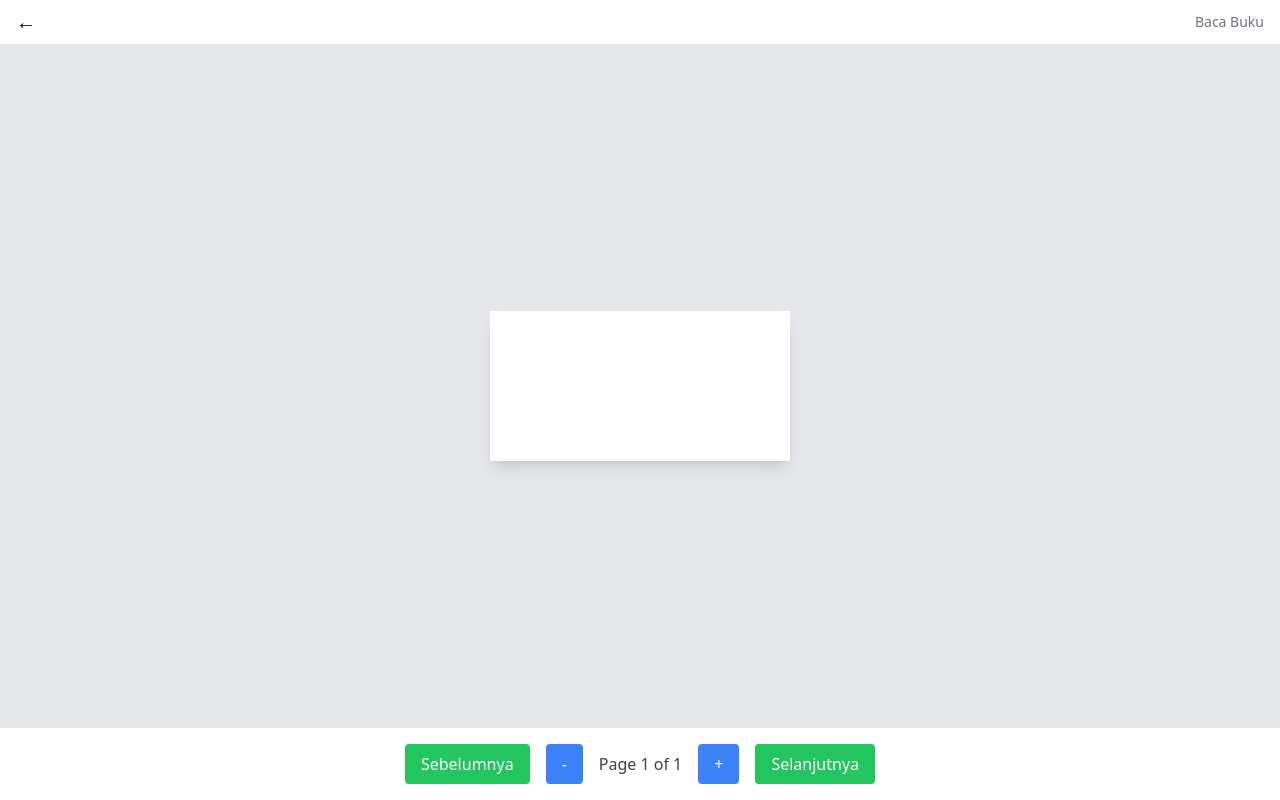
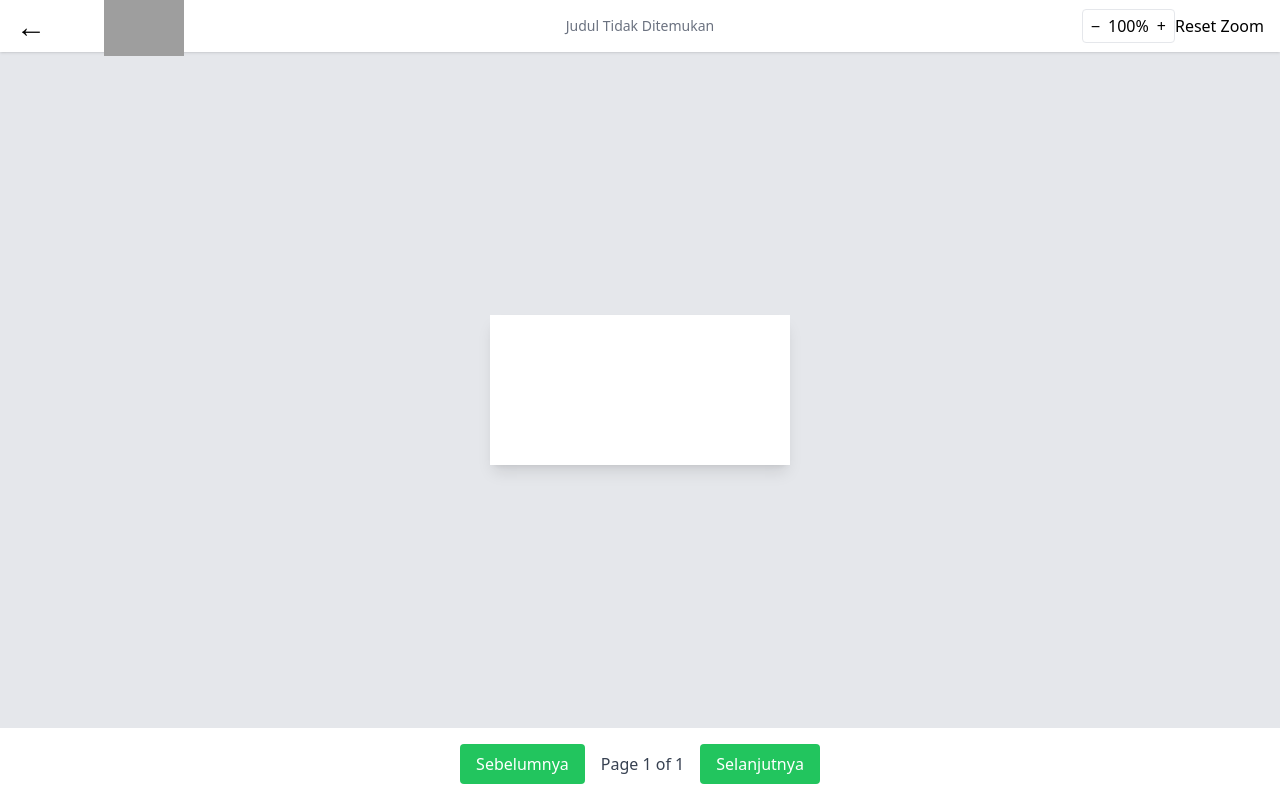
Before and after one commit to Cycoell/BacaPoint-Trial, a PHP site: page /pages/reading.php in a window 1280 px wide. Run offline with PHP 8.4, Linux system fonts and the light colour scheme; data comes from the database, SQL or seed files in the repository; a map, chart or similar area stays blank; style sheets or scripts are compiled from the project's sources; some libraries are stand-ins or nearby versions; grey boxes are pictures that could not be loaded.

Commit message:
update sore kedai 38

```diff
--- a/index.php
+++ b/index.php
@@ -26,8 +26,13 @@ $result = mysqli_query($conn, $query);
 
 
 </head>
-<body class="bg-slate-300">
+<body class="bg-slate-300 bg-no-repeat bg-cover relative" style="background-image: url('assets/buku.jpg')">
 
+  <!-- Overlay for blur effect -->
+  <div class="absolute inset-0 bg-black bg-opacity-50 backdrop-blur-sm"></div>
+
+  <!-- Main content -->
+  <div class="relative z-10">
     <!--LINK HEADER  -->
     <?php include 'library/header.php'; ?>
     <!--LINK HEADER  -->
@@ -54,8 +59,6 @@ $result = mysqli_query($conn, $query);
         </div>
       </div>
     </section>
-
-
 
     <!-- BAR SECTION -->
     <section class="mt-2">
@@ -96,5 +99,6 @@ $result = mysqli_query($conn, $query);
 
     <!--Link ke file JS -->
     <script src="src/main.js"></script>
+  </div>
 </body>
 </html>
--- a/pages/reading.php
+++ b/pages/reading.php
@@ -1,36 +1,29 @@
 <?php
 session_start();
-include '../db.php'; // Pastikan path ini benar sesuai dengan lokasi db.php
+include '../db.php'; // Pastikan path ini benar
 
-// Ambil ID buku dari query string
 $bookId = isset($_GET['id']) ? $_GET['id'] : 0;
+$filePath = '/bacapoint-trial/assets/buku/default.pdf';
+$judul = "Judul Tidak Ditemukan";
 
-// Pastikan ID valid
 if ($bookId > 0) {
-    // Query untuk mengambil path PDF berdasarkan ID menggunakan prepared statement
-    $sql = "SELECT pdf_path FROM book_list WHERE id = ?";
+    $sql = "SELECT pdf_path, judul FROM book_list WHERE id = ?";
     $stmt = $conn->prepare($sql);
     if ($stmt === false) {
         die('Prepare failed: ' . $conn->error);
     }
-    $stmt->bind_param("i", $bookId); // Bind parameter untuk ID
+    $stmt->bind_param("i", $bookId);
     $stmt->execute();
     $result = $stmt->get_result();
 
     if ($result->num_rows > 0) {
         $row = $result->fetch_assoc();
-        // Menambahkan path lengkap untuk mengakses file PDF
         $filePath = "/bacapoint-trial/" . $row['pdf_path'];
-    } else {
-        $filePath = '/bacapoint-trial/assets/buku/default.pdf'; // Jika tidak ditemukan, beri file default
+        $judul = $row['judul'];
     }
     $stmt->close();
-} else {
-    $filePath = '/bacapoint-trial/assets/buku/default.pdf'; // Jika ID tidak valid, beri file default
 }
-
 ?>
-
 <!DOCTYPE html>
 <html lang="id">
 <head>
@@ -38,130 +31,64 @@ if ($bookId > 0) {
   <meta name="viewport" content="width=device-width, initial-scale=1.0" />
   <title>BacaPoint</title>
 
-  <!--Link Icon  -->
+  <!-- Link Icon -->
   <?php include '../library/icon.php'; ?>
 
-  <!-- Link ke file CSS -->
+  <!-- Link ke css -->
   <link href="../css/styles.css" rel="stylesheet">
 
-  <!-- Link PDF.js -->
-  <script src="https://cdnjs.cloudflare.com/ajax/libs/pdf.js/3.4.120/pdf.min.js"></script>
+</head>
+<body class="bg-gray-300 font-sans w-screen h-screen overflow-hidden flex flex-col">
+  <div class="flex flex-col min-h-screen">
 
-</head>
-<body class="bg-gray-300 font-sans w-screen h-screen overflow-hidden">
-  <div class="flex flex-col h-screen">
     <!-- Header -->
-    <header class="bg-white px-4 py-2 flex justify-between items-center shadow">
-      <div class="flex flex-1 items-center space-x-2">
-        <button onclick="window.history.back()" class="text-xl font-bold">&larr;</button>
+    <header class="bg-white px-4 py-2 flex justify-between items-center shadow relative">
+      <div class="flex items-center space-x-2 flex-1">
+       <button onclick="window.history.back()" class="text-3xl font-bold">&larr;</button>
       </div>
-      <div class="text-center text-sm text-gray-500">Baca Buku</div>
+
+      <!-- Logo -->
+      <div class="w-20 h-24 left-16 ml-10 absolute">
+        <img src="../assets/logo_samping.png" alt="Logo" class="h-full w-full object-contain" />
+      </div>
+
+      <!-- Judul Buku dari Database -->
+      <div class="text-center text-sm text-gray-500 items-center absolute top-4 left-1/2 transform -translate-x-1/2">
+        <?php echo htmlspecialchars($judul); ?>
+      </div>
+
+      <!-- Zoom out & Zoom in -->
+      <div class="flex items-center space-x-2 flex-1 justify-end">
+        <div class="flex items-center border rounded px-2 py-1">
+          <button onclick="zoomOut()">−</button>
+          <span id="zoomLevel" class="px-2">100%</span>
+          <button onclick="zoomIn()">+</button>
+        </div>
+      </div>
+
+      <!-- Button reset zoom -->
+      <button onclick="resetZoom()">Reset Zoom</button>
+
     </header>
 
     <!-- PDF Viewer -->
-    <main id="pdfContainer" class="flex-grow bg-gray-200 overflow-auto flex justify-center items-center">
+    <main id="pdfContainer" data-filepath="<?php echo $filePath; ?>" class="flex-grow bg-gray-200 overflow-auto flex justify-center items-center">
       <canvas id="pdfCanvas" class="bg-white shadow-lg"></canvas>
     </main>
 
     <!-- Footer -->
     <footer class="bg-white p-4 flex justify-center items-center space-x-4">
       <button id="prevPage" class="bg-green-500 text-white px-4 py-2 rounded">Sebelumnya</button>
-      <button onclick="zoomOut()" class="bg-blue-500 text-white px-4 py-2 rounded">-</button>
       <span id="pageInfo" class="text-gray-700">Page 1 of 1</span>
-      <button onclick="zoomIn()" class="bg-blue-500 text-white px-4 py-2 rounded">+</button>
       <button id="nextPage" class="bg-green-500 text-white px-4 py-2 rounded">Selanjutnya</button>
     </footer>
   </div>
 
-  <script>
-    let pdfDoc = null,
-        pageNum = 1,
-        scale = 1.5,
-        pageRendering = false,
-        canvas = document.getElementById("pdfCanvas"),
-        ctx = canvas.getContext("2d");
+  <!-- link Scrip JS -->
+  <script src="../src/read.js"></script>
 
-    const renderPage = num => {
-      pageRendering = true;
-      pdfDoc.getPage(num).then(page => {
-        const viewport = page.getViewport({ scale });
-        canvas.height = viewport.height;
-        canvas.width = viewport.width;
-        const renderContext = {
-          canvasContext: ctx,
-          viewport: viewport
-        };
-        page.render(renderContext).promise.then(() => {
-          pageRendering = false;
-          document.getElementById("pageInfo").textContent = `Page ${pageNum} of ${pdfDoc.numPages}`;
-        });
-      });
-    };
+  <!-- Scrip ke pdf -->
+  <script src="https://cdnjs.cloudflare.com/ajax/libs/pdf.js/3.4.120/pdf.min.js"></script>
 
-    const queueRenderPage = num => {
-      if (pageRendering) return;
-      renderPage(num);
-    };
-
-    document.getElementById("prevPage").addEventListener("click", () => {
-      if (pageNum <= 1) return;
-      pageNum--;
-      queueRenderPage(pageNum);
-    });
-
-    document.getElementById("nextPage").addEventListener("click", () => {
-      if (pageNum >= pdfDoc.numPages) return;
-      pageNum++;
-      queueRenderPage(pageNum);
-    });
-
-    function zoomIn() {
-      scale += 0.1;
-      renderPage(pageNum);
-    }
-
-    function zoomOut() {
-      scale = Math.max(0.5, scale - 0.1);
-      renderPage(pageNum);
-    }
-
-    function resizeCanvasToFitContainer() {
-      if (!pdfDoc) return;
-      const container = document.getElementById('pdfContainer');
-      const containerWidth = container.clientWidth;
-      const containerHeight = container.clientHeight;
-
-      // Buat viewport sementara untuk hitung ukuran asli
-      pdfDoc.getPage(pageNum).then(page => {
-        const tempViewport = page.getViewport({ scale: 1.0 });
-        const scaleX = containerWidth / tempViewport.width;
-        const scaleY = containerHeight / tempViewport.height;
-
-        scale = Math.min(scaleX, scaleY);
-        renderPage(pageNum);
-      });
-    }
-
-    window.addEventListener('resize', resizeCanvasToFitContainer);
-
-    // Load PDF
-    const filePath = "<?php echo $filePath; ?>";
-    fetch(filePath)
-      .then(response => {
-        if (!response.ok) throw new Error("File tidak ditemukan");
-        return response.arrayBuffer();
-      })
-      .then(data => {
-        const typedarray = new Uint8Array(data);
-        pdfjsLib.getDocument(typedarray).promise.then(pdf => {
-          pdfDoc = pdf;
-          renderPage(pageNum);
-          setTimeout(resizeCanvasToFitContainer, 200); // wait for layout to settle
-        });
-      })
-      .catch(error => {
-        console.error("Terjadi kesalahan:", error);
-      });
-  </script>
 </body>
 </html>
--- /dev/null
+++ b/src/read.js
@@ -0,0 +1,118 @@
+let pdfDoc = null,
+    pageNum = 1,
+    scale = 1,
+    initialScale = 1,
+    pageRendering = false,
+    canvas = document.getElementById("pdfCanvas"),
+    ctx = canvas.getContext("2d");
+
+const renderPage = num => {
+  pageRendering = true;
+  pdfDoc.getPage(num).then(page => {
+    const viewport = page.getViewport({ scale });
+    canvas.height = viewport.height;
+    canvas.width = viewport.width;
+    const renderContext = {
+      canvasContext: ctx,
+      viewport: viewport
+    };
+    page.render(renderContext).promise.then(() => {
+      pageRendering = false;
+      document.getElementById("pageInfo").textContent = `Page ${pageNum} of ${pdfDoc.numPages}`;
+    });
+  });
+};
+
+const queueRenderPage = num => {
+  if (pageRendering) {
+    setTimeout(() => queueRenderPage(num), 100);
+  } else {
+    renderPage(num);
+  }
+};
+
+document.getElementById("prevPage").addEventListener("click", () => {
+  if (pageNum <= 1) return;
+  pageNum--;
+  queueRenderPage(pageNum);
+});
+
+document.getElementById("nextPage").addEventListener("click", () => {
+  if (pageNum >= pdfDoc.numPages) return;
+  pageNum++;
+  queueRenderPage(pageNum);
+});
+
+function resetZoom() {
+  scale = initialScale;
+  resizeCanvasToFitScale();
+}
+
+function zoomIn() {
+  scale += 0.05;
+  scale = Math.min(scale, 3);
+  resizeCanvasToFitScale();
+}
+
+function zoomOut() {
+  scale -= 0.05;
+  scale = Math.max(scale, 0.3);
+  resizeCanvasToFitScale();
+}
+
+function resizeCanvasToFitScale() {
+  if (!pdfDoc) return;
+
+  pdfDoc.getPage(pageNum).then(page => {
+    const viewport = page.getViewport({ scale });
+    canvas.height = viewport.height;
+    canvas.width = viewport.width;
+    const renderContext = {
+      canvasContext: ctx,
+      viewport: viewport
+    };
+    page.render(renderContext);
+    document.getElementById("zoomLevel").textContent = `${Math.round((scale / initialScale) * 100)}%`;
+    document.getElementById("pageInfo").textContent = `Page ${pageNum} of ${pdfDoc.numPages}`;
+  });
+}
+
+function resizeCanvasToFitContainer() {
+  if (!pdfDoc) return;
+  const container = document.getElementById('pdfContainer');
+  const containerWidth = container.clientWidth;
+  const containerHeight = container.clientHeight;
+
+  pdfDoc.getPage(pageNum).then(page => {
+    const tempViewport = page.getViewport({ scale: 1.0 });
+    const scaleX = containerWidth / tempViewport.width;
+    const scaleY = containerHeight / tempViewport.height;
+
+    scale = Math.min(scaleX, scaleY);
+    initialScale = scale;
+    renderPage(pageNum);
+  });
+}
+
+window.addEventListener('resize', resizeCanvasToFitContainer);
+
+// Ambil filePath dari elemen container
+const filePath = document.getElementById("pdfContainer").dataset.filepath;
+
+fetch(filePath)
+  .then(response => {
+    if (!response.ok) throw new Error("File tidak ditemukan");
+    return response.arrayBuffer();
+  })
+  .then(data => {
+    const typedarray = new Uint8Array(data);
+    pdfjsLib.getDocument(typedarray).promise.then(pdf => {
+      pdfDoc = pdf;
+      setTimeout(() => {
+        resizeCanvasToFitContainer();
+      }, 300);
+    });
+  })
+  .catch(error => {
+    console.error("Terjadi kesalahan:", error);
+  });
```
Also changed, not shown: pages/collection.php (+0 -84 lines). Lines whose indentation alone changed are shown as unchanged.
